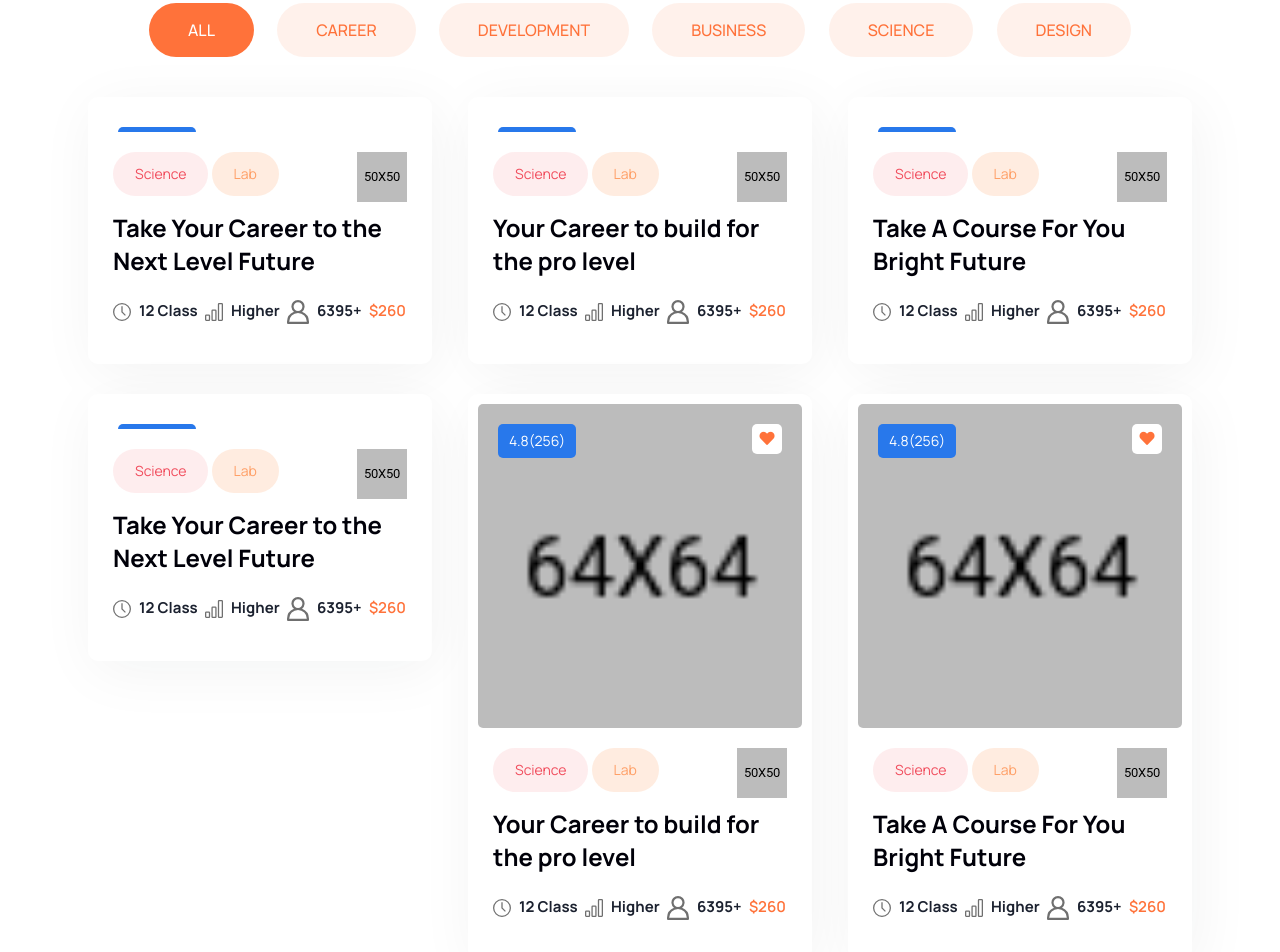
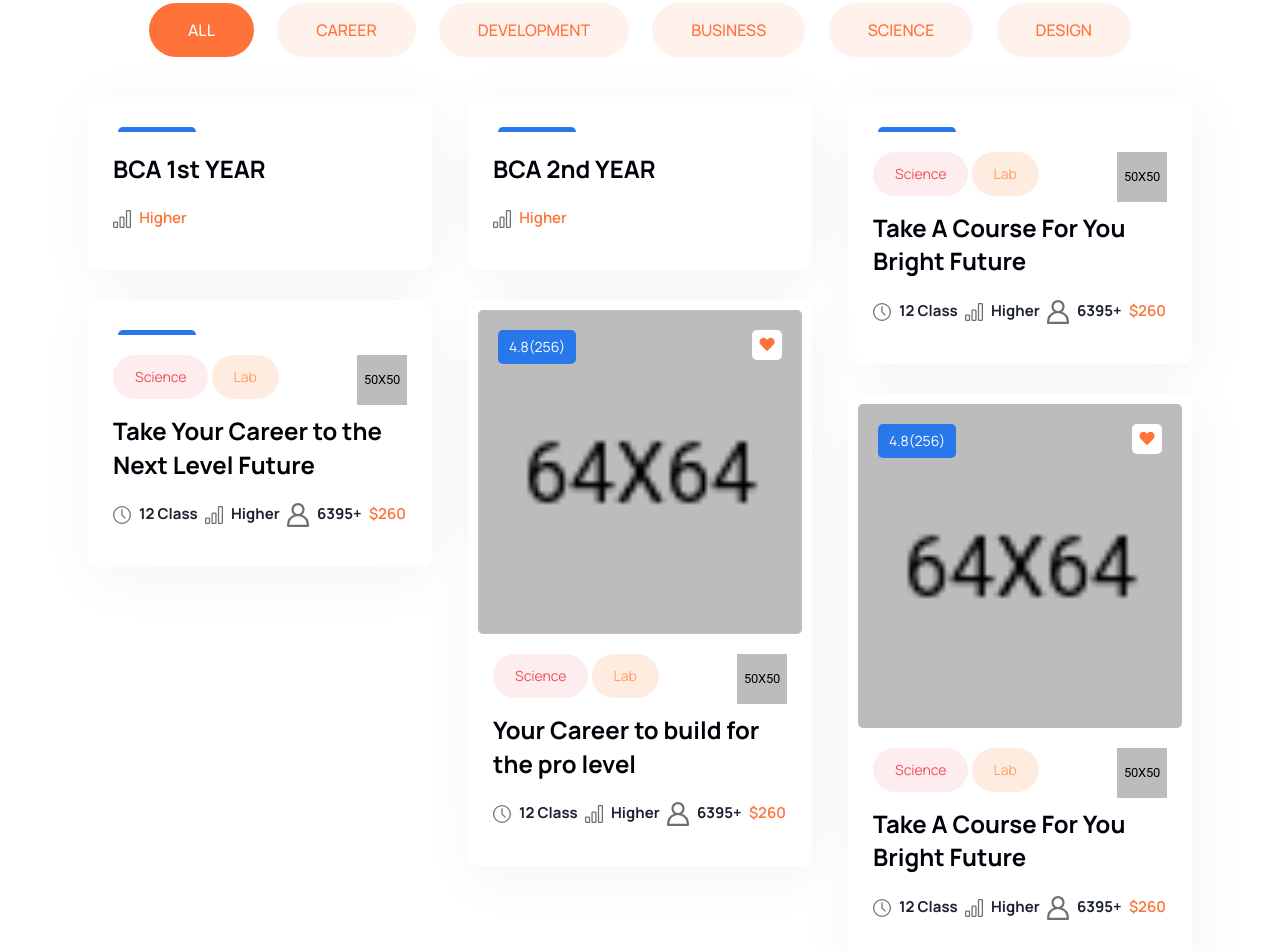
Before and after one commit to TYPE-DECODER/SYLLABUS-SKETCH, a plain HTML site: page index.html in a window 1280 px wide. Shown: the part 2222-3174 px from the top of the page. Drawn offline with Linux system fonts and the light colour scheme; files whose address does not match are found by name.

Commit message:
Update index.html

```diff
--- a/index.html
+++ b/index.html
@@ -449,26 +449,14 @@
                 </div>
                 <div class="z-gallery__content">
                   <div class="course__tag mb-15">
-                    <span>Science</span>
-                    <span>Lab</span>
                     <a class="f-right" href="instructor-details.html"
-                      ><img src="assets/img/course/in1.png" alt=""
+                      ><img src="" alt=""
                     /></a>
                   </div>
                   <h4 class="sub-title mb-20">
-                    <a href="course-details.html"
-                      >Take Your Career to the Next Level Future</a
-                    >
+                    <a href="course-details.html">BCA 1st YEAR</a>
                   </h4>
                   <div class="course__meta">
-                    <span
-                      ><img
-                        class="icon"
-                        src="assets/img/icon/time.svg"
-                        alt="course-meta"
-                      />
-                      12 Class</span
-                    >
                     <span
                       ><img
                         class="icon"
@@ -477,15 +465,6 @@
                       />
                       Higher</span
                     >
-                    <span
-                      ><img
-                        class="icon"
-                        src="assets/img/icon/user.svg"
-                        alt="course-meta"
-                      />
-                      6395+</span
-                    >
-                    <span>$260</span>
                   </div>
                 </div>
               </div>
@@ -504,26 +483,14 @@
                 </div>
                 <div class="z-gallery__content">
                   <div class="course__tag mb-15">
-                    <span>Science</span>
-                    <span>Lab</span>
                     <a class="f-right" href="instructor-details.html"
-                      ><img src="assets/img/course/in2.png" alt=""
+                      ><img src="" alt=""
                     /></a>
                   </div>
                   <h4 class="sub-title mb-20">
-                    <a href="course-details.html"
-                      >Your Career to build for the pro level</a
-                    >
+                    <a href="course-details.html">BCA 2nd YEAR</a>
                   </h4>
                   <div class="course__meta">
-                    <span
-                      ><img
-                        class="icon"
-                        src="assets/img/icon/time.svg"
-                        alt="course-meta"
-                      />
-                      12 Class</span
-                    >
                     <span
                       ><img
                         class="icon"
@@ -532,15 +499,6 @@
                       />
                       Higher</span
                     >
-                    <span
-                      ><img
-                        class="icon"
-                        src="assets/img/icon/user.svg"
-                        alt="course-meta"
-                      />
-                      6395+</span
-                    >
-                    <span>$260</span>
                   </div>
                 </div>
               </div>
```
